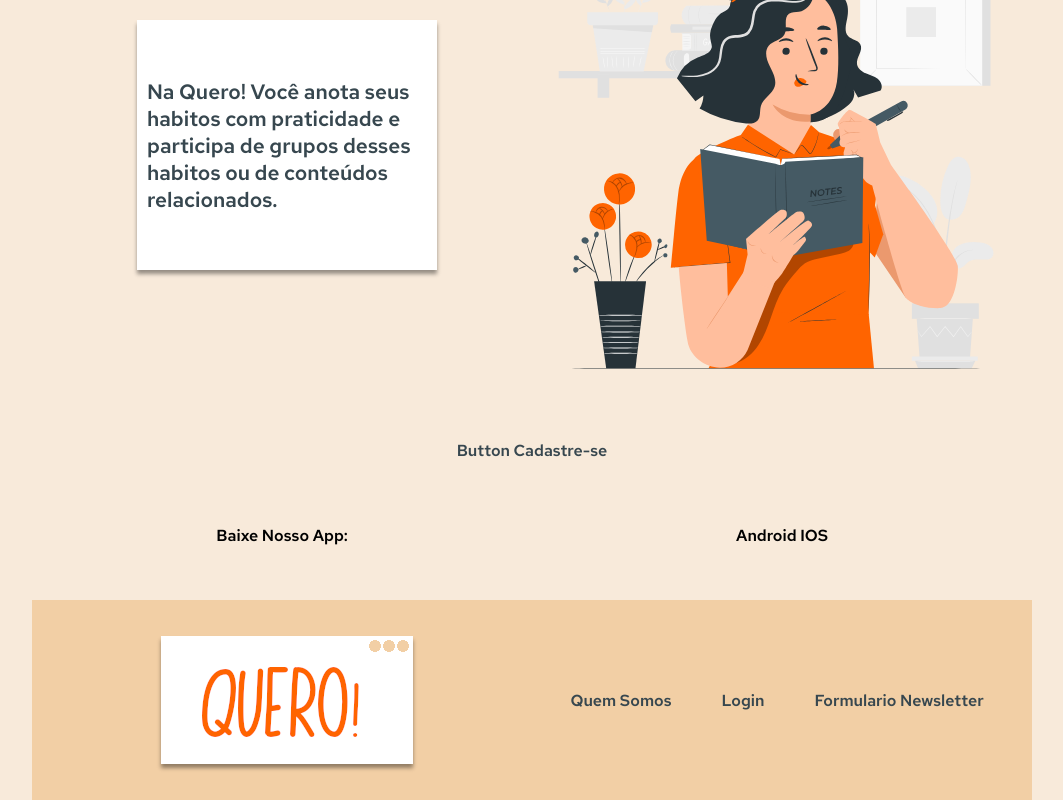
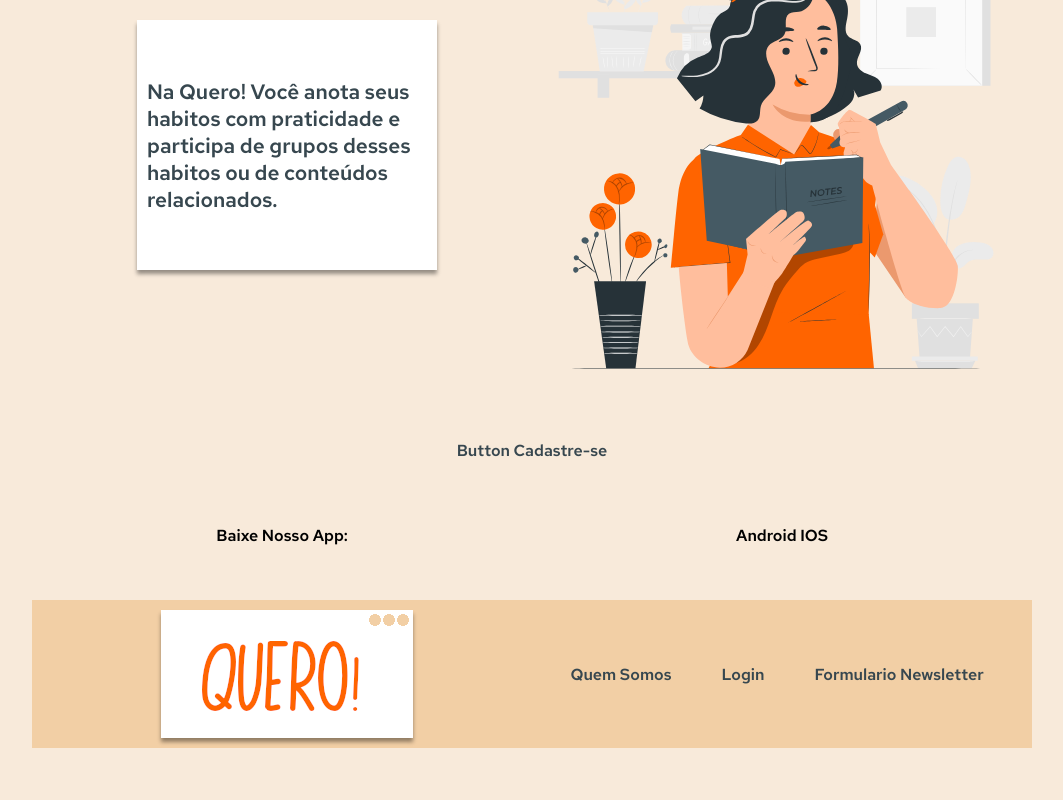
Before and after one commit to wallacesfos/projeto-gestao-de-habitos, a React (Create React App) app: page / in a window 1280 px wide. Shown: the part 782-1582 px from the top of the page, without its empty margins (108-1171 px from the left). After the commit the page ends 1530 px from the top, so only its background shows below. Built offline with nearby package versions, Linux system fonts and the light colour scheme.

Commit message:
feature: pagina inicial pendente button

```diff
--- a/src/Components/Nav/index.jsx
+++ b/src/Components/Nav/index.jsx
@@ -2,7 +2,7 @@ import { ContainerNav } from "./style.js";
 export default function Nav({ footer = false }) {
   return (
     <ContainerNav>
-      <li>Quem Somos</li>
+      <li> Quem Somos</li>
       <li>Login</li>
       {!footer && <li>Button de Cadastre-se</li>}
       {footer && <li>Formulario Newsletter</li>}
--- a/src/Pages/Home/style.js
+++ b/src/Pages/Home/style.js
@@ -90,12 +90,12 @@ export const ContainerApp = styled.div`
 `;
 export const ContainerFooter = styled.div`
   width: 100%;
-  min-height: 200px;
+  min-height: 0px;
   padding: 10px;
   display: flex;
   flex-direction: column;
   background-color: var(--background-escuro);
-  px;
+
   div {
     flex-basis: 100%;
     color: var(--color-cinzaEscuro);
```
